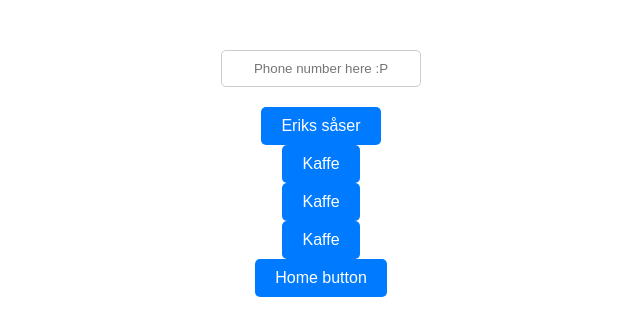
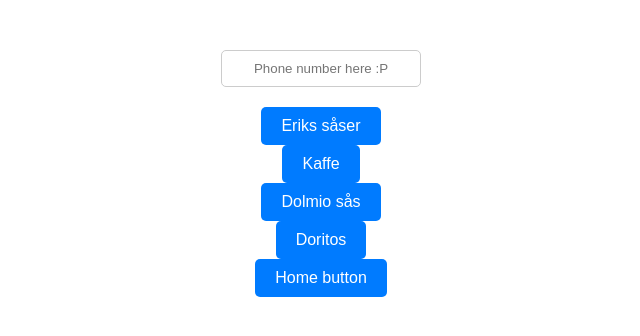
Before and after one commit to Muminwilmer/Coupon-backend, a website: page public/index.html in a window 1280 px wide. Shown: the whole page, without its empty margins (319-959 px from the left). Drawn offline with Linux system fonts and the light colour scheme.

Commit message:
Update index.html

```diff
--- a/public/index.html
+++ b/public/index.html
@@ -76,8 +76,8 @@
 
   <button id='["www.ica", "eriks-saser", "choix_2647574", "choix_2647579", false, false, false, "kupong/"]' onclick="pressButton(this)">Eriks såser</button>
   <button id='["www.ica", "arvid-nordquist", "choix_2647574", "choix_2647579", false, false, false, "kupong/"]' onclick="pressButton(this)">Kaffe</button>
-  <button id='["www.ica", "dolmio", "choix_2647574", "choix_2647579", false, false, false, "kupong/"]' onclick="pressButton(this)">Kaffe</button>
-  <button id='["www.ica", "doritos", "choix_2647574", "choix_2647579", false, false, false, "kupong/"]' onclick="pressButton(this)">Kaffe</button>
+  <button id='["www.ica", "dolmio", "choix_2647574", "choix_2647579", false, false, false, "kupong/"]' onclick="pressButton(this)">Dolmio sås</button>
+  <button id='["www.ica", "doritos", "choix_2647574", "choix_2647579", false, false, false, "kupong/"]' onclick="pressButton(this)">Doritos</button>
  <button id='' onclick="window.open(`./404/`,`_blank`)">Home button</button>
 </body>
 </html>
```
